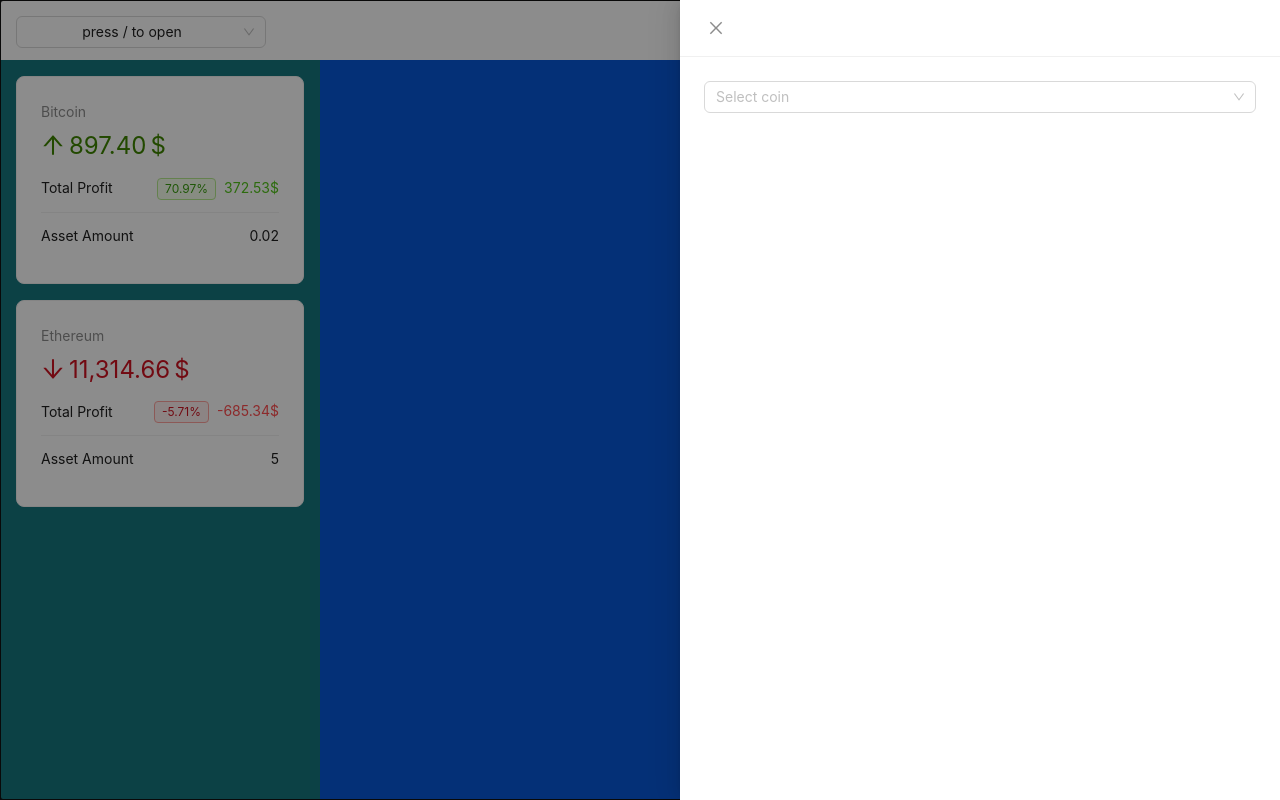
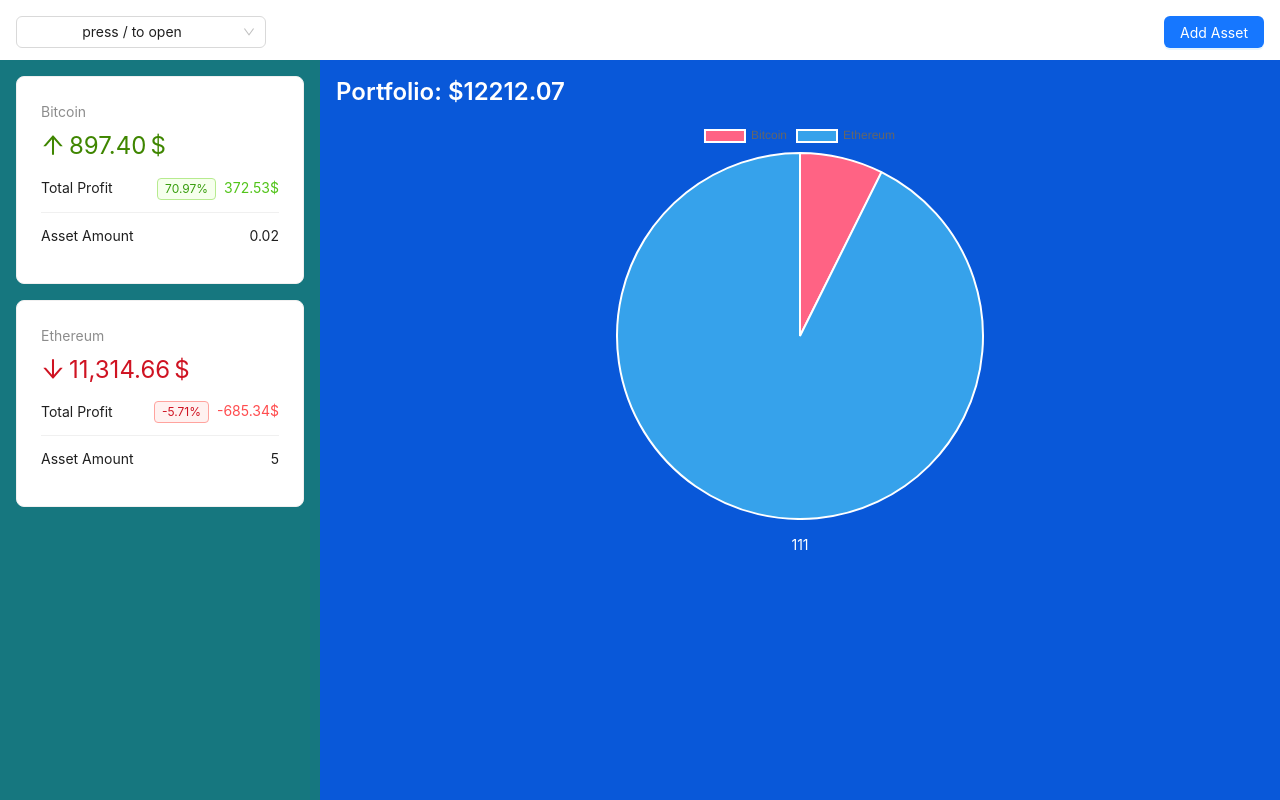
Before and after one commit to EgorA41/react-demo, a React (Vite) app: page / in a window 1280 px wide. Built offline with nearby package versions, Linux system fonts and the light colour scheme.

Commit message:
добавляет логику добавления монеты и диаграмму

```diff
--- a/package.json
+++ b/package.json
@@ -12,6 +12,7 @@
   "dependencies": {
     "antd": "^5.25.3",
     "react": "^18.2.0",
+    "react-chartjs-2": "^5.3.0",
     "react-dom": "^18.2.0",
     "typograf": "^7.4.4"
   },
--- a/src/components/AddAssetForm.jsx
+++ b/src/components/AddAssetForm.jsx
@@ -1,4 +1,4 @@
-import { useState } from "react"
+import { useState, useRef } from "react"
 import { useCrypto } from "../context/context"
 import {
 	Select,
@@ -25,15 +25,16 @@ const validateMessages = {
 export default function AssetForm ({onClose}) {
 	const [form] = Form.useForm()
 	const [coin, setCoin] = useState(null)
-	const { crypto } = useCrypto()
+	const { crypto, addAsset } = useCrypto()
 	const [submitted, setSubmitted] = useState(false)
+	const assetRef = useRef()
 
 	if (submitted) {
 		return (
 		<Result
 			status="success"
 			title="Successfully Added"
-			subTitle={`Added ${42} of ${coin.name} by price ${24}`}
+			subTitle={`Added ${assetRef.current.amount} of ${coin.name} by price ${assetRef.current.price}`}
 			extra={[
 			<Button type="primary" key="close" onClick={onClose}>
 				Close
@@ -64,8 +65,16 @@ export default function AssetForm ({onClose}) {
 		/>
 	)}
 function onFinish (values) {
-	console.log('finish', values)
+	console.log(values)
+	const newAsset = {
+		id: coin.id,
+		amount: values.amount,
+		price: values.price,
+		date: values.date ? values.date.toDate() : new Date()
+	}
+	assetRef.current = newAsset
 	setSubmitted(true)
+	addAsset(newAsset)
 }
 
 function handleAmountChange (value) {
--- a/src/components/layout/AppContent.jsx
+++ b/src/components/layout/AppContent.jsx
@@ -1,4 +1,7 @@
-import { Layout } from 'antd';
+import { Layout, Typography } from 'antd';
+import { useCrypto } from '../../context/context';
+import PortfolioChart from './PortfolioChart';
+import AssetsTable from './AssetsTable';
 
 const contentStyle = {
   textAlign: 'center',
@@ -8,7 +11,25 @@ const contentStyle = {
   padding: `1rem`,
 };
 
+export default function AppContent () {
+	const { assets, crypto } = useCrypto();
 
-export default function AppContent () {
-return (  <Layout.Content style={contentStyle}>Content</Layout.Content>)
+	const cryptoPriceMap = crypto.reduce((acc, c)=> {
+		acc[c.id] = c.price
+		return acc
+	},{})
+
+	const total = assets
+		.map((asset) => asset.amount * cryptoPriceMap[asset.id])
+		.reduce((acc, value) => acc += value, 0);
+
+	return (
+		<Layout.Content style={contentStyle}>
+			<Typography.Title level={3} style={{ textAlign: 'left', color: '#fff' }}>
+				Portfolio: ${total.toFixed(2)}
+			</Typography.Title>
+			<PortfolioChart/>
+			<AssetsTable/>
+		</Layout.Content>
+	);
 }
--- a/src/components/layout/AppHeader.jsx
+++ b/src/components/layout/AppHeader.jsx
@@ -21,7 +21,7 @@ export default function AppHeader () {
 const [selectOpen, setSelectOpen] = useState(false);
 const [isModalOpen, setIsModalOpen] = useState(false);
 const [coin, setCoin] = useState(null);
-const [drawer, setDrawer] = useState(true);
+const [drawer, setDrawer] = useState(false);
 
 const handleSelect = function (value) {
 console.log('Выбрано:', value);
--- /dev/null
+++ b/src/components/layout/AssetsTable.jsx
@@ -0,0 +1,4 @@
+export default function AssetsTable () {
+return <div>111</div>
+
+}
--- a/src/components/layout/CoinInfo.jsx
+++ b/src/components/layout/CoinInfo.jsx
@@ -5,7 +5,7 @@ export default function CoinInfo ({coin, withSymbol}) {
 	<Flex align="center">
 		<img src={coin.icon} alt = {coin.name} style={{width: 40}}/>
 		<Typography.Title level={2} style={{margin: 0, marginLeft: 20}}>
-			{withSymbol && coin.Symbol} {coin.name}
+			{withSymbol && <span>({coin.symbol})</span>} {coin.name}
 		</Typography.Title>
 	</Flex>)
 
--- /dev/null
+++ b/src/components/layout/PortfolioChart.jsx
@@ -0,0 +1,37 @@
+
+import { Chart as ChartJS, ArcElement, Tooltip, Legend } from 'chart.js';
+import { Pie } from 'react-chartjs-2';
+import { useCrypto } from '../../context/context';
+
+ChartJS.register(ArcElement, Tooltip, Legend);
+
+export default function PortfolioChart () {
+
+const { assets } = useCrypto()
+
+const data = {
+	labels: assets.map((a) => a.name),
+  	datasets: [
+    {
+      label: '$',
+      data: assets.map((a) => a.totalAmount),
+      backgroundColor: [
+        'rgba(255, 99, 132, 1)',
+        'rgba(54, 162, 235, 1)',
+        'rgba(255, 206, 86, 1)',
+        'rgba(75, 192, 192, 1)',
+        'rgba(153, 102, 255, 1)',
+        'rgba(255, 159, 64, 1)',
+      ],
+    },
+  ],
+}
+return <div style={{display: 'flex',
+			marginBottom: '1rem',
+			justifyContent: 'center',
+			height: 400}}>
+
+		<Pie data={data} />
+
+		</div>;
+};
--- a/src/context/context.jsx
+++ b/src/context/context.jsx
@@ -13,6 +13,21 @@ export function CryptoContextProvider ({children}) {
 	const [data, setData] = useState([])
 	const [assets, setAssets] = useState([])
 
+	function mapAssets(assets, result) {
+		return assets.map(asset => {
+			const coin = result.find((c) => c.id === asset.id)
+			if (!coin) return asset;
+			return {
+				grow: asset.price < coin.price,
+				growInPercent: percentDifference(asset.price, coin.price),
+				totalAmount: asset.amount * coin.price,
+				totalProfit: asset.amount * coin.price - asset.amount * asset.price,
+				name: coin.name,
+				... asset
+			}
+		})
+	}
+
 	useEffect(()=>{
 		async function preload () {
 			setLoading(true)
@@ -20,20 +35,7 @@ export function CryptoContextProvider ({children}) {
 			const {result} = await fetchData()
 			const assets = await fetchAssets()
 
-				setAssets(assets.map(asset => {
-					const coin = result.find((c) => c.id === asset.id)
-					 if (!coin) return asset;
-					return {
-						grow: asset.price < coin.price,
-						growInPercent: percentDifference(asset.price, coin.price),
-						totalAmount: asset.amount * coin.price,
-						totalProfit: asset.amount * coin.price - asset.amount * asset.price,
-						... asset
-
-					}
-
-
-				}))
+			setAssets(mapAssets(assets, result))
 
 			setData(result)
 			setLoading(false)
@@ -41,7 +43,12 @@ export function CryptoContextProvider ({children}) {
 		preload()
 	}, [])
 
-return <CryptoContext.Provider value={{ loading, crypto: data, assets }}>
+	function addAsset(newAsset) {
+
+		setAssets((prev)=> mapAssets([...prev, newAsset], data))
+	}
+
+	return <CryptoContext.Provider value={{ loading, crypto: data, assets, addAsset }}>
 	{children}
 	</CryptoContext.Provider>
 }
```
Also changed, not shown: 1 other file (tests, documents, lock files or other folders). Lines whose indentation alone changed are shown as unchanged.
